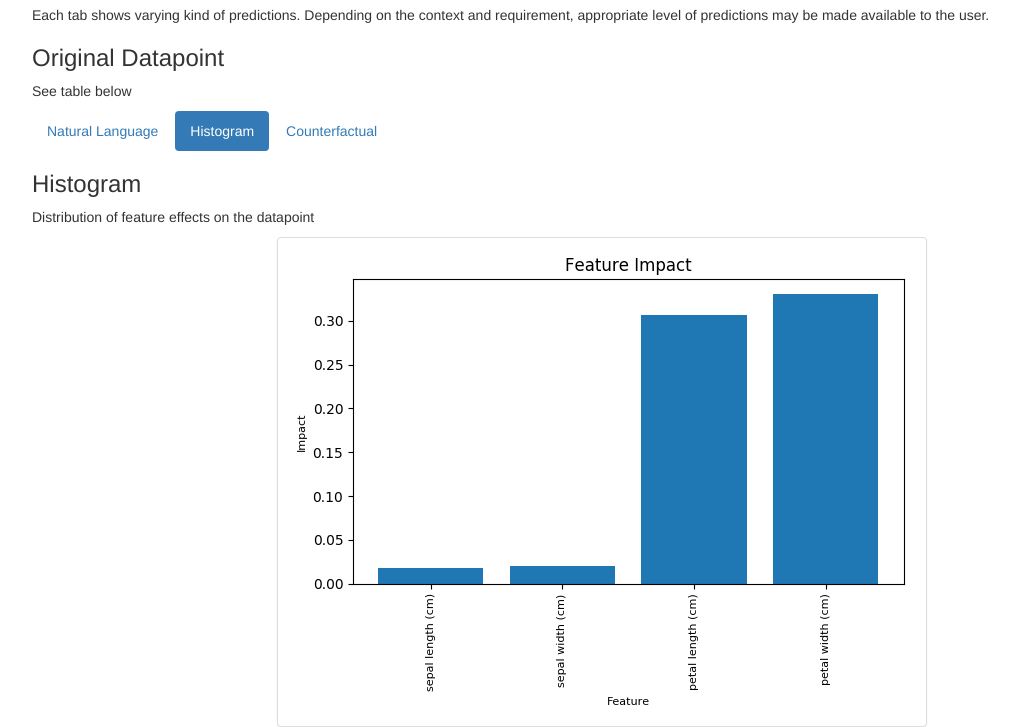
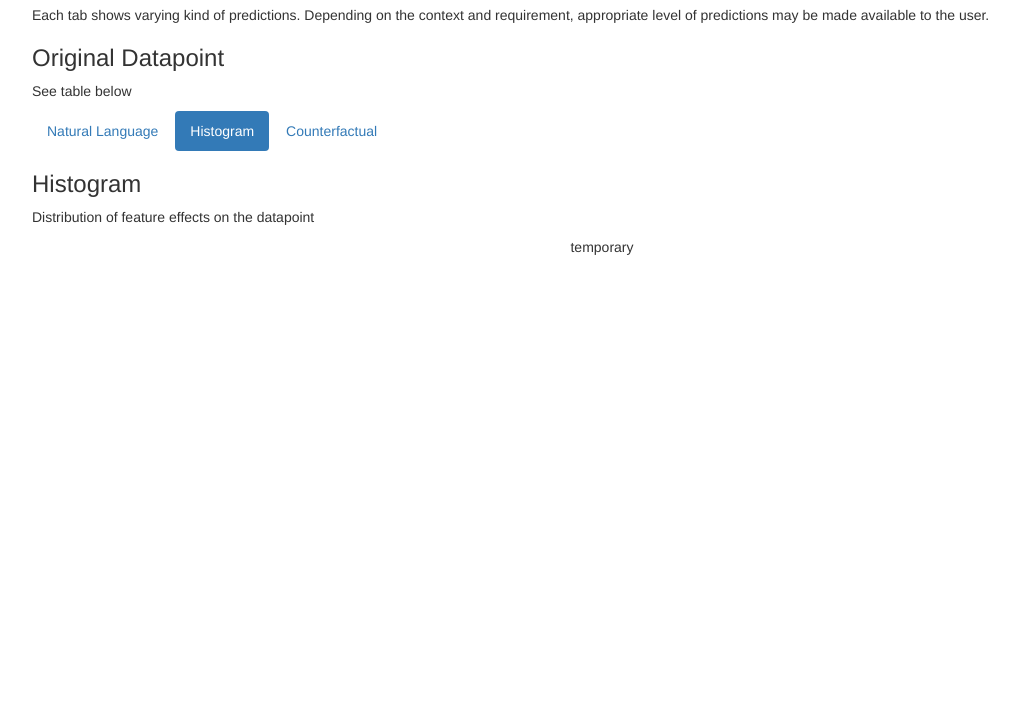
Before and after one commit to ShubhamRathi/Shap-Dashboard, a Flask app: page / in a window 1280 px wide, after a click on "Histogram". Shown: the part 1163-1890 px from the top of the page, without its empty margins (53-1072 px from the left). After the commit the page ends 1418 px from the top, so only its background shows below. Run offline with Flask 2, Linux system fonts and the light colour scheme; some libraries are stand-ins or nearby versions.

Commit message:
Remove Image

```diff
--- a/templates/index.html
+++ b/templates/index.html
@@ -182,7 +182,8 @@
                                 <h3>Histogram</h3>
                                 <p>Distribution of feature effects on the datapoint</p>
                                 <center>
-                                    <img src="../static/img/bar.png" class="img-thumbnail" alt="Bar Plot">
+                                    <!-- <img src="../static/img/bar.png" class="img-thumbnail" alt="Bar Plot"> -->
+                                    <p> temporary </p>
                                 </center>
                             </div>
                             <div id="menu2" class="tab-pane fade">
```
